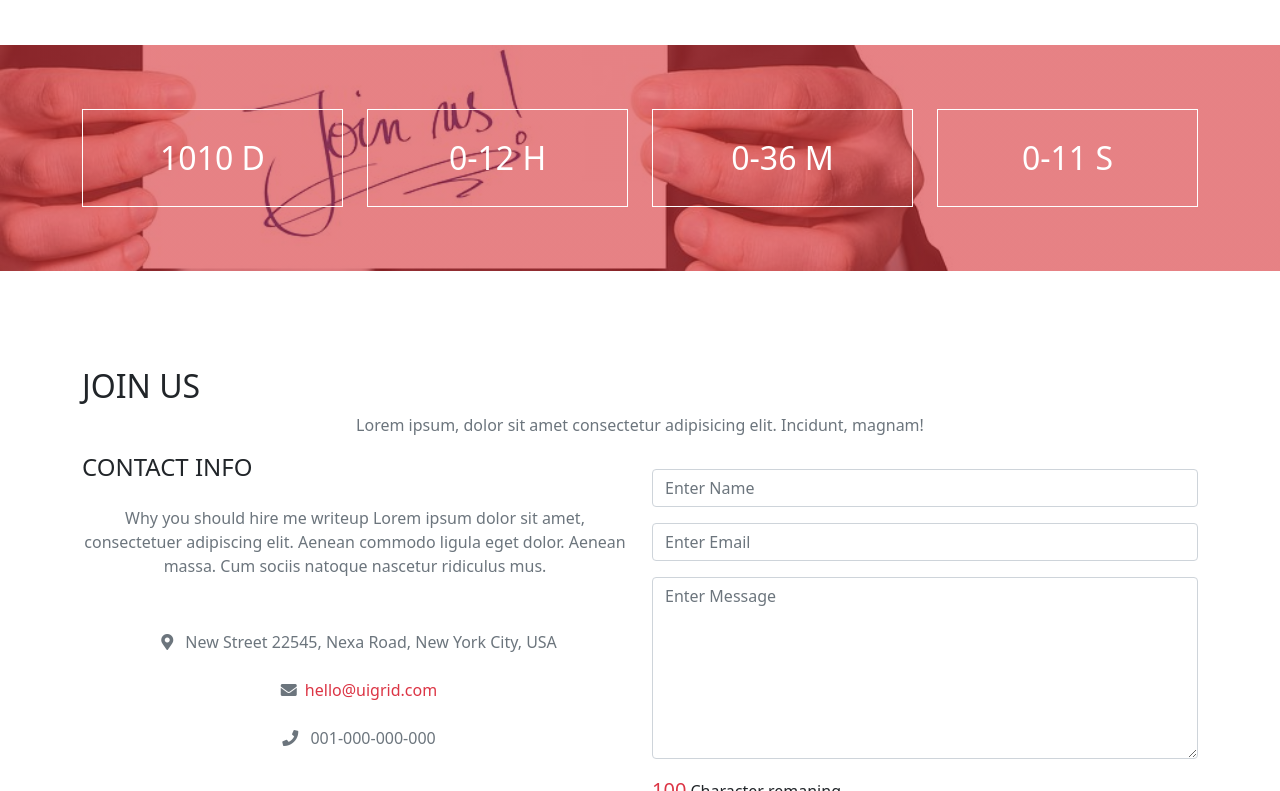
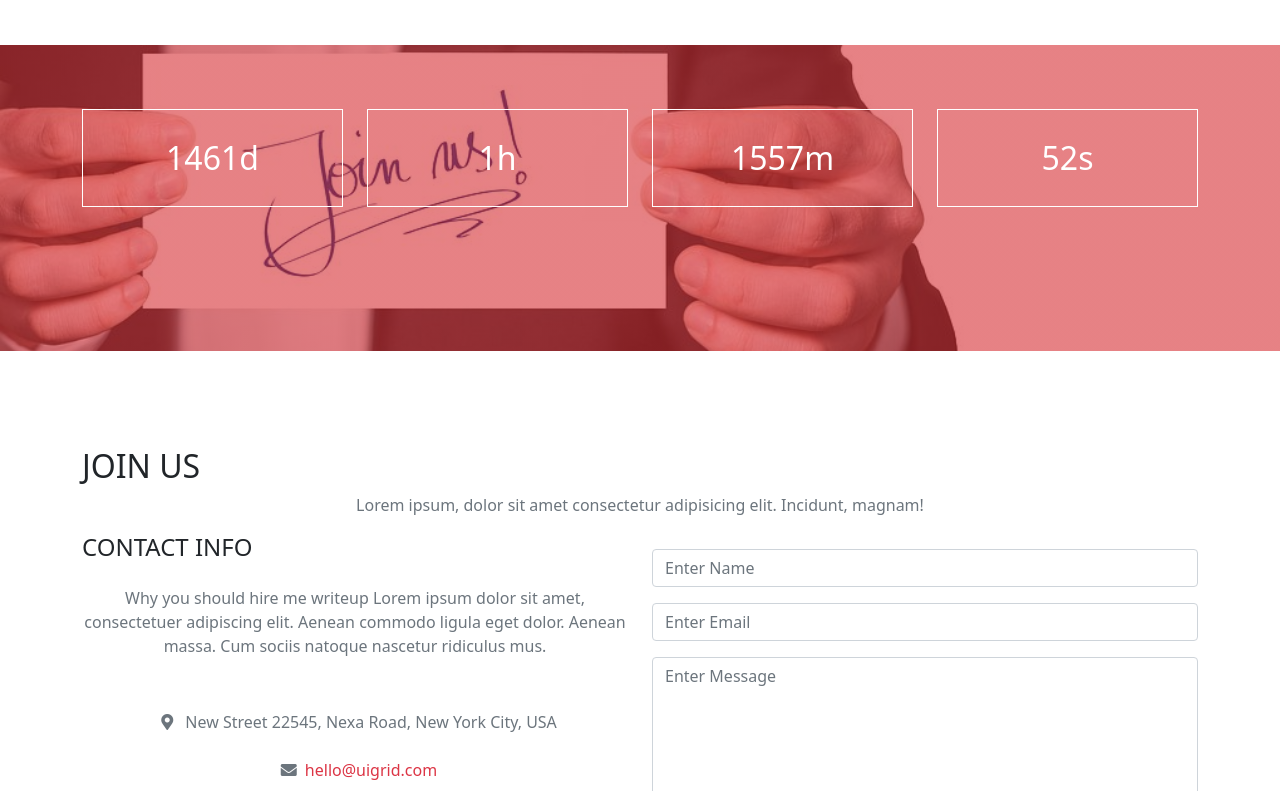
Before and after one commit to ahmadEssam77/Egyptian-Party, a plain HTML site: page index.html in a window 1280 px wide. Shown: the part 1029-1820 px from the top of the page. Drawn offline with Linux system fonts and the light colour scheme.

Commit message:
countDownDate function, complete the whole website

```diff
--- a/index.html
+++ b/index.html
@@ -56,23 +56,35 @@
         </div>
     </section>
 
+    <!-- *=============== Test, countdown date function =============== -->
+    <!-- <section class="py-5 my-5" id="countdown">
+        <div class="container d-flex justify-content-evenly">
+            <div class="day">Day</div>
+            <div class="hours">Hours</div>
+            <div class="minutes">Minutes</div>
+            <div class="seconds"></div>
+        </div>
+    </section> -->
+
+
     <!-- *=============== Join Us Section =============== -->
     <section class="py-5" id="join-us">
         <div class="container">
             <div class="row">
                 <div class="col-sm-3">
-                    <div class="day my-3 py-4 text-center text-white fs-2">1010 D</div>
+                    <div class="day my-3 py-4 text-center text-white fs-2"></div>
                 </div>
                 <div class="col-sm-3">
-                    <div class="hours my-3 py-4 text-center text-white fs-2">0-12 H</div>
+                    <div class="hours my-3 py-4 text-center text-white fs-2"></div>
                 </div>
                 <div class="col-sm-3">
-                    <div class="minutes my-3 py-4 text-center text-white fs-2">0-36 M</div>
+                    <div class="minutes my-3 py-4 text-center text-white fs-2"></div>
                 </div>
                 <div class="col-sm-3">
-                    <div class="seconds my-3 py-4 text-center text-white fs-2">0-11 S</div>
+                    <div class="seconds my-3 py-4 text-center text-white fs-2"></div>
                 </div>
             </div>
+            <div class="times-up my-3 py-4 text-center text-white fs-2 text-center"></div>
         </div>
     </section>
 
--- a/js/app.js
+++ b/js/app.js
@@ -1,30 +1,56 @@
 // ================ Open and show the side menu ================
-$('.hamburger-menu-position').click(function() {
-    $(".container-of-sideMenu").animate({left : `0px`}, 1000);
+$('.hamburger-menu-position').click(function () {
+    $(".container-of-sideMenu").animate({ left: `0px` }, 1000);
 });
 
 // ================ Close the side menu ================
-$(".times-sign-wrapper").click(function() {
+$(".times-sign-wrapper").click(function () {
     let sideMenuWidth = $("#side-menu").outerWidth();
-    $(".container-of-sideMenu").animate({left : `-${sideMenuWidth}px`}, 1000);
+    $(".container-of-sideMenu").animate({ left: `-${sideMenuWidth}px` }, 1000);
 });
 
 // ================ Accordion Function ================
-$('#accordion div').click(function() {
+$('#accordion div').click(function () {
     $("#accordion p").not($(this).next()).slideUp(500);
     $(this).next().slideToggle(500);
 });
 
 // ================ CountDown Function ================
+let countDownDate = new Date('Oct 05, 2025 23:54:00').getTime();
+let myFunc = setInterval(function () {
+    let now = new Date().getTime();
+    let timeLeft = countDownDate - now;
+    let days = Math.floor(timeLeft / (1000 * 60 * 60 * 24));
+    let hours = Math.floor((timeLeft % (1000 * 60 * 60 * 24)) / (1000 * 60 * 60));
+    let minutes = Math.floor((timeLeft % (1000 * 60 * 60 * 60)) / (1000 * 60));
+    let seconds = Math.floor((timeLeft % (1000 * 60)) / 1000);
 
+    // Output
+    document.querySelector('.day').innerHTML = days + "d";
+    document.querySelector('.hours').innerHTML = hours + "h";
+    document.querySelector('.minutes').innerHTML = minutes + "m";
+    document.querySelector('.seconds').innerHTML = seconds + "s";
+
+    // Display a message when countdow is over
+    if (timeLeft < 0) {
+        clearInterval(myFunc);
+        document.querySelector('.day').innerHTML = '';
+        document.querySelector('.hours').innerHTML = '';
+        document.querySelector('.minutes').innerHTML = '';
+        document.querySelector('.seconds').innerHTML = '';
+        document.querySelector('.times-up').innerHTML = "TIME UP!";
+    }
+}, 1000);
 
 // ================ Text Area Function ================
+//TODO: make the counter count numbers
+//TODO: stop when reach the limit
 let max = 100;
 let myCounter = document.querySelector('.myCounter');
 myCounter.innerHTML = max;
 let tArea = document.getElementById('tArea');
 
-tArea.addEventListener('keyup', function() {
+tArea.addEventListener('keyup', function (e) {
     let areaLength = tArea.value.length;
     let counter = max - areaLength;
     if (counter <= 0) {
```
